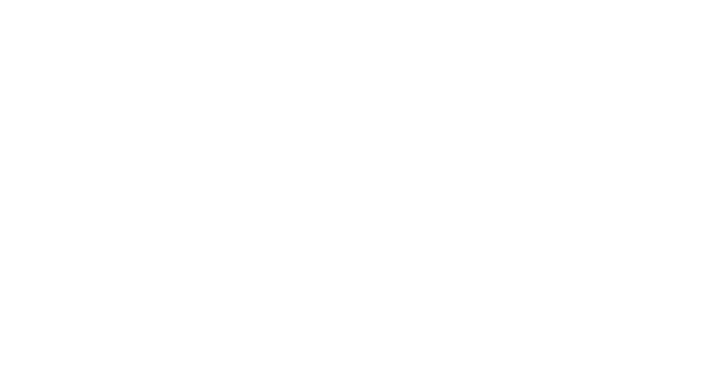
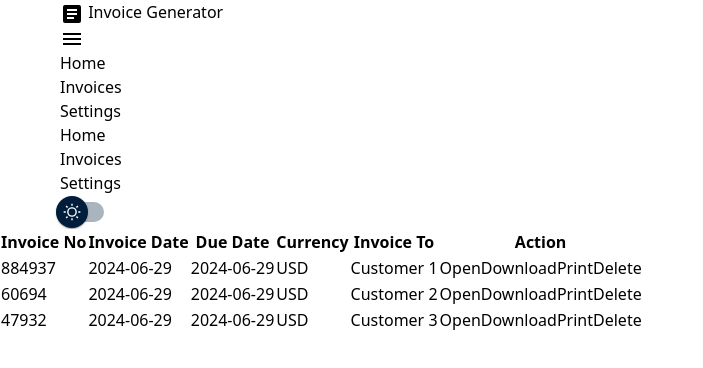
Before and after one commit to rajukrpal/invoice, a React (Vite) app: page /invoices in a window 1280 px wide. Before the commit this address had no page. Shown: the top 368 px of the page, without its empty margins (0-703 px from the left). Built offline with nearby package versions, Linux system fonts and the light colour scheme.

Commit message:
localStorege Data maneg

```diff
--- a/src/home/Home.jsx
+++ b/src/home/Home.jsx
@@ -25,8 +25,10 @@ import {
   getDocs,
 } from "firebase/firestore";
 import { db } from "../firebase/firebase";
+import Invoice from "../invoice/Invoice";
 
 const Home = ({ darkMode, toggleDarkMode }) => {
+  const [propspasData,setPropspasData] = useState(false)
   const fileInputRef = useRef(null);
   const [isImageSelected, setIsImageSelected] = useState(false);
   const [invoice, setInvoice] = useState("Invoice No: ");
@@ -69,9 +71,66 @@ const Home = ({ darkMode, toggleDarkMode }) => {
   // const [invoices, setInvoices] = useState([]);
   const [currentInvoice, setCurrentInvoice] = useState(rows);
   const [saveInvoice, setSaveInvoice] = useState([]);
-
-  // Example handleSaveInvoice function
+  // let pcId = localStorage.getItem('pcId');
+  // const filteredInvoices = saveInvoice.filter(item => item.pcId === pcId);
+
+  const [filteredInvoices, setFilteredInvoices] = useState([]);
+  const pcId = localStorage.getItem('pcId');
+
+
+  // const handleSaveInvoice = async () => {
+
+  //   const newInvoice = {
+  //     idNum: idNumber, // Assuming idNumber is your custom identifier
+  //     invoice: invoice,
+  //     invoiceDate: formattedInvoiceDate,
+  //     dueDate: formattedDueDat,
+  //     invoiceFrom: invoiceFrom,
+  //     invoiceTo: invoiceTo,
+  //     termsAndConditions: termsAndConditions,
+  //     footNote: footNote,
+  //     image: image,
+  //     rows: rows,
+  //     itemValue: itemValue,
+  //     discounts: discounts,
+  //     shipping: shipping,
+  //   };
+
+  //   try {
+  //     // Add new invoice to Firestore
+  //     const docRef = await addDoc(collection(db, "invoices"), {
+  //       ...newInvoice,
+  //     });
+
+  //     // Log the document ID to console
+  //     // console.log("Invoice written with ID: ", docRef.id);
+
+  //     // Update local state with current invoice and ID
+  //     const invoiceWithId = {
+  //       ...newInvoice,
+  //       uid: docRef.id, // Store docRef.id as uid
+  //     };
+
+  //     setCurrentInvoice(invoiceWithId);
+
+  //     // Update list of saved invoices
+  //     setSaveInvoice((prevInvoices) => [...prevInvoices, invoiceWithId]);
+  //   } catch (error) {
+  //     console.error("Error adding invoice: ", error);
+  //   }
+  // };
+
+
+
   const handleSaveInvoice = async () => {
+    // Generate or retrieve pcId
+    let pcId = localStorage.getItem('pcId');
+    if (!pcId) {
+      pcId = generateUniqueId();
+      localStorage.setItem('pcId', pcId);
+    }
+
+    // Prepare new invoice object
     const newInvoice = {
       idNum: idNumber, // Assuming idNumber is your custom identifier
       invoice: invoice,
@@ -86,6 +145,7 @@ const Home = ({ darkMode, toggleDarkMode }) => {
       itemValue: itemValue,
       discounts: discounts,
       shipping: shipping,
+      pcId: pcId, // Include pcId in newInvoice
     };
 
     try {
@@ -111,6 +171,75 @@ const Home = ({ darkMode, toggleDarkMode }) => {
       console.error("Error adding invoice: ", error);
     }
   };
+
+
+  //_____________________________________________________________________________________________________________
+  useEffect(() => {
+    const fetchInvoices = async () => {
+      if (pcId) {
+        try {
+          // Fetch invoices from Firebase that match the pcId
+          const querySnapshot = await getDocs(collection(db, 'invoices'));
+          const fetchedInvoices = [];
+
+          querySnapshot.forEach(doc => {
+            const invoiceData = doc.data();
+            if (invoiceData.pcId === pcId) {
+              fetchedInvoices.push({ ...invoiceData, uid: doc.id });
+            }
+          });
+
+          // Update local state with matching invoices
+          setSaveInvoice(fetchedInvoices);
+
+          // Store matching invoices in localStorage
+          localStorage.setItem('saveInvoice', JSON.stringify(fetchedInvoices));
+        } catch (error) {
+          console.error('Error fetching invoices:', error);
+        }
+      }
+    };
+
+    fetchInvoices();
+  }, [pcId]);
+
+
+
+  useEffect(() => {
+    // Fetch data from localStorage when component mounts
+    const savedInvoices = JSON.parse(localStorage.getItem('saveInvoice')) || [];
+    setSaveInvoice(savedInvoices);
+  }, []);
+
+
+  useEffect(() => {
+    // Filter invoices when pcId or saveInvoice changes
+    if (pcId) {
+      const filtered = saveInvoice.filter(item => item.pcId === pcId);
+      setFilteredInvoices(filtered);
+    }
+  }, [pcId, saveInvoice]);
+
+
+
+  useEffect(() => {
+    // Store saveInvoice to localStorage whenever it changes
+    localStorage.setItem('saveInvoice', JSON.stringify(saveInvoice));
+  }, [saveInvoice]);
+
+  useEffect(() => {
+    let pcId = localStorage.getItem('pcId');
+    if (!pcId) {
+      pcId = generateUniqueId();
+      localStorage.setItem('pcId', pcId);
+    }
+    console.log('PC ID:', pcId);
+  }, []);
+  const generateUniqueId = () => {
+    return Math.random().toString(36).substr(2, 8); //  2.82 trillion
+  };
+
+  //_____________________________________________________________________________________________________________
 
   useEffect(() => {
     const fetchInvoices = async () => {
@@ -1231,12 +1360,12 @@ const Home = ({ darkMode, toggleDarkMode }) => {
     <>
       {/* <NavBar /> */}
       <NavBar darkMode={darkMode} toggleDarkMode={toggleDarkMode} />
-      <div className=" px-2 costom-dark-mod">
+      <div className="px-2 costom-dark-mod">
         <div className="lg:grid grid-cols-12  ">
           <div className="col-span-10 ">
             <div className="lg:grid grid-cols-12 gap-2 px-2">
               <div className="col-span-4">
-                <div className="grid grid-cols-6  my-6">
+                <div className="grid grid-cols-6">
                   <div className="col-span-6 ">
                     <div className="p-2">
                       {isImageSelected && image ? (
@@ -1744,6 +1873,7 @@ const Home = ({ darkMode, toggleDarkMode }) => {
                   </div>
                 </div>
               ))}
+
             </div>
           </div>
         </div>
--- /dev/null
+++ b/src/invoice/Invoice.jsx
@@ -0,0 +1,76 @@
+import React from 'react'
+import NavBar from '../navBar/NavBar'
+
+const Invoice = ({ darkMode, toggleDarkMode , filteredInvoices}) => {
+  console.log("filteredInvoices",filteredInvoices)
+  return (
+    <div>
+        <NavBar darkMode={darkMode} toggleDarkMode={toggleDarkMode} />
+      <div className='px-5 costom-dark-mod'>
+      <table id="invoiceTable" className="min-w-full bg-white border border-gray-200">
+            <thead>
+                <tr>
+                    <th className="px-4 py-2 border-b-2 text-left">Invoice No</th>
+                    <th className="px-4 py-2 border-b-2 text-left">Invoice Date</th>
+                    <th className="px-4 py-2 border-b-2 text-left">Due Date</th>
+                    <th className="px-4 py-2 border-b-2 text-left">Currency</th>
+                    <th className="px-4 py-2 border-b-2 text-left">Invoice To</th>
+                    <th className="px-4 py-2 border-b-2 text-left">Action</th>
+                </tr>
+                {/* <tr>
+                    <th className="px-4 py-2 border-b-2 text-left"><input type="text" placeholder="Invoice No" className="w-24  rounded px-2 py-1"/></th>
+                    <th className="px-4 py-2 border-b-2 text-left"><input type="text" placeholder="Invoice Date" className="w-52  rounded px-2 py-1"/></th>
+                    <th className="px-4 py-2 border-b-2 text-left"><input type="text" placeholder="Due Date" className="w-52  rounded px-2 py-1"/></th>
+                    <th className="px-4 py-2 border-b-2 text-left"><input type="text" placeholder="Currency" className="w-24  rounded px-2 py-1"/></th>
+                    <th className="px-4 py-2 border-b-2 text-left"><input type="text" placeholder="Invoice To" className="w-full  rounded px-2 py-1"/></th>
+                    <th className="px-4 py-2 border-b-2 text-left"></th>
+                </tr> */}
+            </thead>
+            <tbody>
+                <tr className="hover:bg-gray-100">
+                    <td className="px-4 py-2 border-b">884937</td>
+                    <td className="px-4 py-2 border-b">2024-06-29</td>
+                    <td className="px-4 py-2 border-b">2024-06-29</td>
+                    <td className="px-4 py-2 border-b">USD</td>
+                    <td className="px-4 py-2 border-b">Customer 1</td>
+                    <td className="px-4 py-2 border-b">
+                        <button className="bg-blue-500 text-white px-3 py-1 rounded">Open</button>
+                        <button className="bg-green-500 text-white px-3 py-1 rounded">Download</button>
+                        <button className="bg-yellow-500 text-white px-3 py-1 rounded">Print</button>
+                        <button className="bg-red-500 text-white px-3 py-1 rounded">Delete</button>
+                    </td>
+                </tr>
+                <tr className="hover:bg-gray-100">
+                    <td className="px-4 py-2 border-b">60694</td>
+                    <td className="px-4 py-2 border-b">2024-06-29</td>
+                    <td className="px-4 py-2 border-b">2024-06-29</td>
+                    <td className="px-4 py-2 border-b">USD</td>
+                    <td className="px-4 py-2 border-b">Customer 2</td>
+                    <td className="px-4 py-2 border-b">
+                        <button className="bg-blue-500 text-white px-3 py-1 rounded">Open</button>
+                        <button className="bg-green-500 text-white px-3 py-1 rounded">Download</button>
+                        <button className="bg-yellow-500 text-white px-3 py-1 rounded">Print</button>
+                        <button className="bg-red-500 text-white px-3 py-1 rounded">Delete</button>
+                    </td>
+                </tr>
+                <tr className="hover:bg-gray-100">
+                    <td className="px-4 py-2 border-b">47932</td>
+                    <td className="px-4 py-2 border-b">2024-06-29</td>
+                    <td className="px-4 py-2 border-b">2024-06-29</td>
+                    <td className="px-4 py-2 border-b">USD</td>
+                    <td className="px-4 py-2 border-b">Customer 3</td>
+                    <td className="px-4 py-2 border-b">
+                        <button className="bg-blue-500 text-white px-3 py-1 rounded">Open</button>
+                        <button className="bg-green-500 text-white px-3 py-1 rounded">Download</button>
+                        <button className="bg-yellow-500 text-white px-3 py-1 rounded">Print</button>
+                        <button className="bg-red-500 text-white px-3 py-1 rounded">Delete</button>
+                    </td>
+                </tr>
+            </tbody>
+        </table>
+      </div>
+    </div>
+  )
+}
+
+export default Invoice
--- a/src/layout/Layout.jsx
+++ b/src/layout/Layout.jsx
@@ -3,14 +3,18 @@
 import React from 'react';
 import { Routes, Route } from 'react-router-dom';
 import Home from '../home/Home';
-import NavBar from '../navBar/NavBar';
+import Invoice from '../invoice/Invoice';
+import Setting from '../setteng/Setting';
+// import NavBar from '../navBar/NavBar';
 
 const Layout = ({ darkMode, toggleDarkMode }) => {
   return (
     <div className={`App ${darkMode ? 'dark-theme' : ''}`}>
       {/* <NavBar darkMode={darkMode} toggleDarkMode={toggleDarkMode} /> */}
       <Routes>
-        <Route path="/" element={<Home darkMode={darkMode} />} />
+        <Route path="/" element={<Home  darkMode={darkMode} />} />
+        <Route path="/invoices" element={<Invoice darkMode={darkMode} />} />
+        <Route path="/settings" element={<Setting darkMode={darkMode} />} />
       </Routes>
     </div>
   );
--- a/src/navBar/NavBar.jsx
+++ b/src/navBar/NavBar.jsx
@@ -145,7 +145,7 @@ const NavBar = ({ toggleDarkMode }) => {
             </li>
             <li>
               <Link
-                to={'invoices'}
+                to={'/invoices'}
                 onClick={() => {
                   toggleMenu();
                   toggleSidebar();
@@ -156,7 +156,7 @@ const NavBar = ({ toggleDarkMode }) => {
             </li>
             <li>
               <Link
-                to={'settings'}
+                to={'/settings'}
                 onClick={() => {
                   toggleMenu();
                   toggleSidebar();
@@ -175,10 +175,10 @@ const NavBar = ({ toggleDarkMode }) => {
               <Link to={'/'}>Home</Link>
             </li>
             <li>
-              <Link to={'invoices'}>Invoices</Link>
+              <Link to={'/invoices'}>Invoices</Link>
             </li>
             <li>
-              <Link to={'settings'}>Settings</Link>
+              <Link to={'/settings'}>Settings</Link>
             </li>
           </ul>
           <div>
--- /dev/null
+++ b/src/setteng/Setting.jsx
@@ -0,0 +1,13 @@
+import React from 'react'
+import NavBar from '../navBar/NavBar'
+
+const Setting = () => {
+  return (
+    <div>
+        <NavBar />
+      Setting
+    </div>
+  )
+}
+
+export default Setting
```
